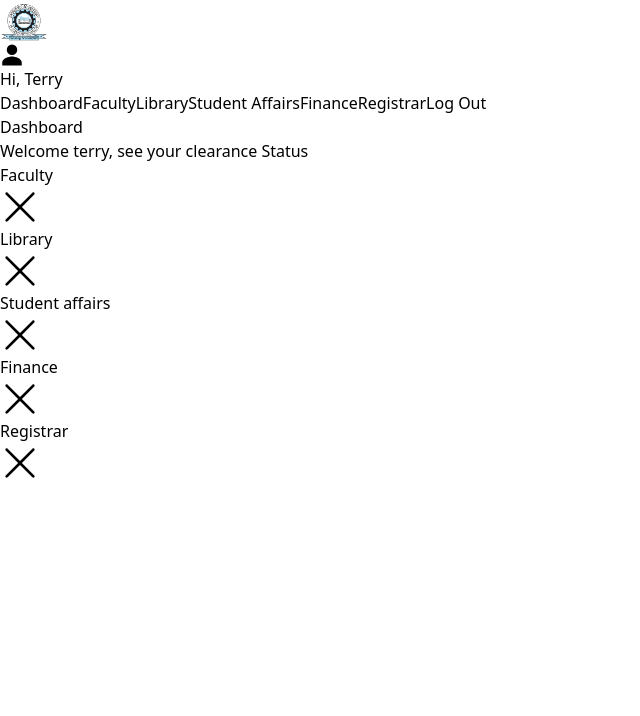
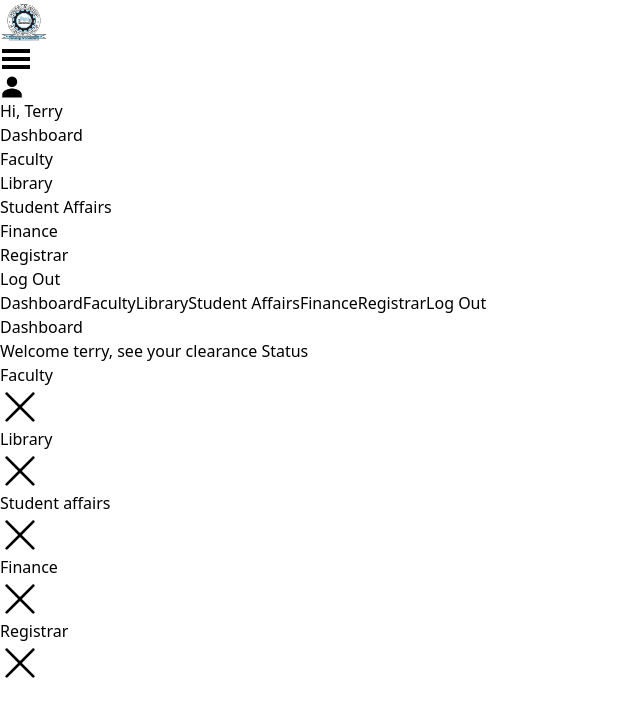
Before and after one commit to terylyris/onlineclear_frontend, a React (Vite) app: page / in a window 1280 px wide. Shown: the top 716 px of the page, without its empty margins (0-640 px from the left). Built offline with nearby package versions, Linux system fonts and the light colour scheme.

Commit message:
created navbar menu

```diff
--- a/src/components/Finance.jsx
+++ b/src/components/Finance.jsx
@@ -1,4 +1,4 @@
-import React from 'react'
+import React, { useState } from 'react'
 
 function Finance() {
   const [checked, setchecked] = useState(false)
--- a/src/components/Library.jsx
+++ b/src/components/Library.jsx
@@ -1,4 +1,4 @@
-import React from 'react'
+import React, { useState } from 'react'
 
 function Library() {
   const [checked, setchecked] = useState(false)
@@ -12,10 +12,6 @@ function Library() {
         <p>bookreturned</p>
         <button className='font-semibold py-2 bg-blue-500 rounded-md text-white px-6'>Check</button>
       </div>
-      <div className='w-full  items-center md:my-6 md:px-3 flex flex-row  md:justify-evenly justify-around'>
-        <p>Passmark</p>
-        <button className='font-semibold py-2 md:py-3  bg-blue-500 rounded-md text-white px-6'>Check</button>
-      </div>
       <div className='w-full justify-center flex mt-5'>
         {checked? <div className='bg-green-500 font-semibold w-fit px-6 py-3 rounded-md text-white'>Successfull</div> : <div className='bg-red-500 font-semibold w-fit px-6 py-3 rounded-md text-white'>
           Failed
--- a/src/components/Navbar.jsx
+++ b/src/components/Navbar.jsx
@@ -1,11 +1,27 @@
-import React from 'react'
+import React, { useState } from 'react'
 import { IoPersonSharp } from "react-icons/io5";
+import { GiHamburgerMenu } from "react-icons/gi";
+import { VscError } from "react-icons/vsc";
 
-
-function Navbar() {
+function Navbar({onselectItem}) {
+  const [hidden, setHidden] = useState(true)
+  const handleItemClick =(item)=>{
+    onselectItem(item)
+    setHidden(prev=>!prev)
+  }
   return (
-    <div className='w-screen sticky top-0 flex flex-row justify-between py-2 px-4 md:px-12 lg:px-20 bg-white'>
-      <img width={48}  src="/logo.png" alt="logo" />
+    <div className='w-screen'>
+      <div className='w-screen sticky top-0 flex flex-row justify-between py-2 px-4 md:px-12 lg:px-20 bg-white'>
+     <div className='flex gap-3 flex-row justify-center items-center divide-x-2'>
+     <img width={48}  src="/logo.png" alt="logo" />
+     <div className='md:hidden'>
+     {hidden?
+     <GiHamburgerMenu  size={32} onClick={()=>setHidden(prev=>!prev)} />
+     :
+     <VscError size={32} onClick={()=>setHidden(prev=>!prev)} />
+     }
+     </div>
+     </div>
       <div>
         <p className='font-semibold flex-row flex gap-2 divide-x-2'>
         <IoPersonSharp size={24}/>
@@ -13,6 +29,16 @@ function Navbar() {
         </p>
       </div>
     </div>
+    <ul className={`w-full flex-col justify-center items-center gap-1 ${hidden ? 'hidden': 'flex'} `}>
+    <li onClick={()=>handleItemClick('Dashboard')}>Dashboard</li>
+      <li onClick={()=>handleItemClick('Faculty')}>Faculty</li>
+      <li onClick={()=>handleItemClick('Library')}>Library</li>
+      <li onClick={()=>handleItemClick('StudentAffairs')}>Student Affairs</li>
+      <li onClick={()=>handleItemClick('Finance')}>Finance</li>
+      <li onClick={()=>handleItemClick('Registrar')}>Registrar</li>
+      <li>Log Out</li>
+    </ul>
+    </div>
   )
 }
 
--- a/src/components/Sidebar.jsx
+++ b/src/components/Sidebar.jsx
@@ -2,7 +2,7 @@ import React from 'react'
 
 function Sidebar({selectItem}) {
   return (
-    <div className='h-full hidden bg-blue-500 text-white md:flex flex-col justify-center gap-4 w-1/6'>
+    <div className='h-full hidden bg-blue-500 text-white md:flex flex-col justify-center gap-4 w-80% md:w-1/6'>
       <button onClick={() => selectItem('Dashboard')}>Dashboard</button>
       <button onClick={() => selectItem('Faculty')}>Faculty</button>
       <button onClick={() => selectItem('Library')}>Library</button>
--- a/src/components/StudentAffairs.jsx
+++ b/src/components/StudentAffairs.jsx
@@ -1,4 +1,4 @@
-import React from 'react'
+import React, { useState } from 'react'
 
 function StudentAffairs() {
   const [checked, setchecked] = useState(false)
--- a/src/pages/Homepage.jsx
+++ b/src/pages/Homepage.jsx
@@ -16,7 +16,7 @@ function Homepage() {
     }
   return (
     <div className='w-screen h-screen flex flex-col' >
-      <Navbar/>
+      <Navbar onselectItem={selectItem} />
       <div className='flex-1 flex flex-row bg-gray-100'>
          <Sidebar selectItem={selectItem} />
          <div className='md:w-5/6 w-full'>
```
